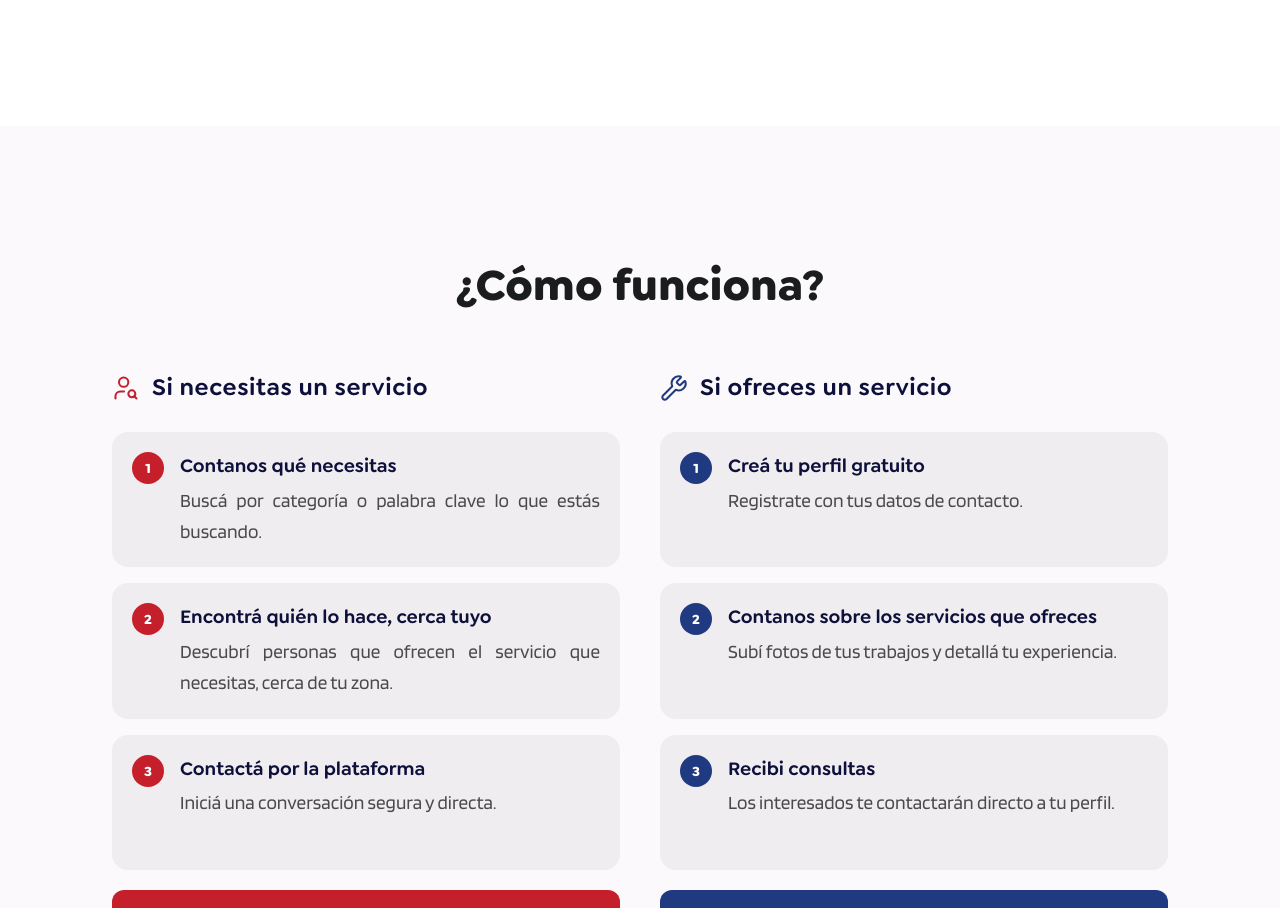
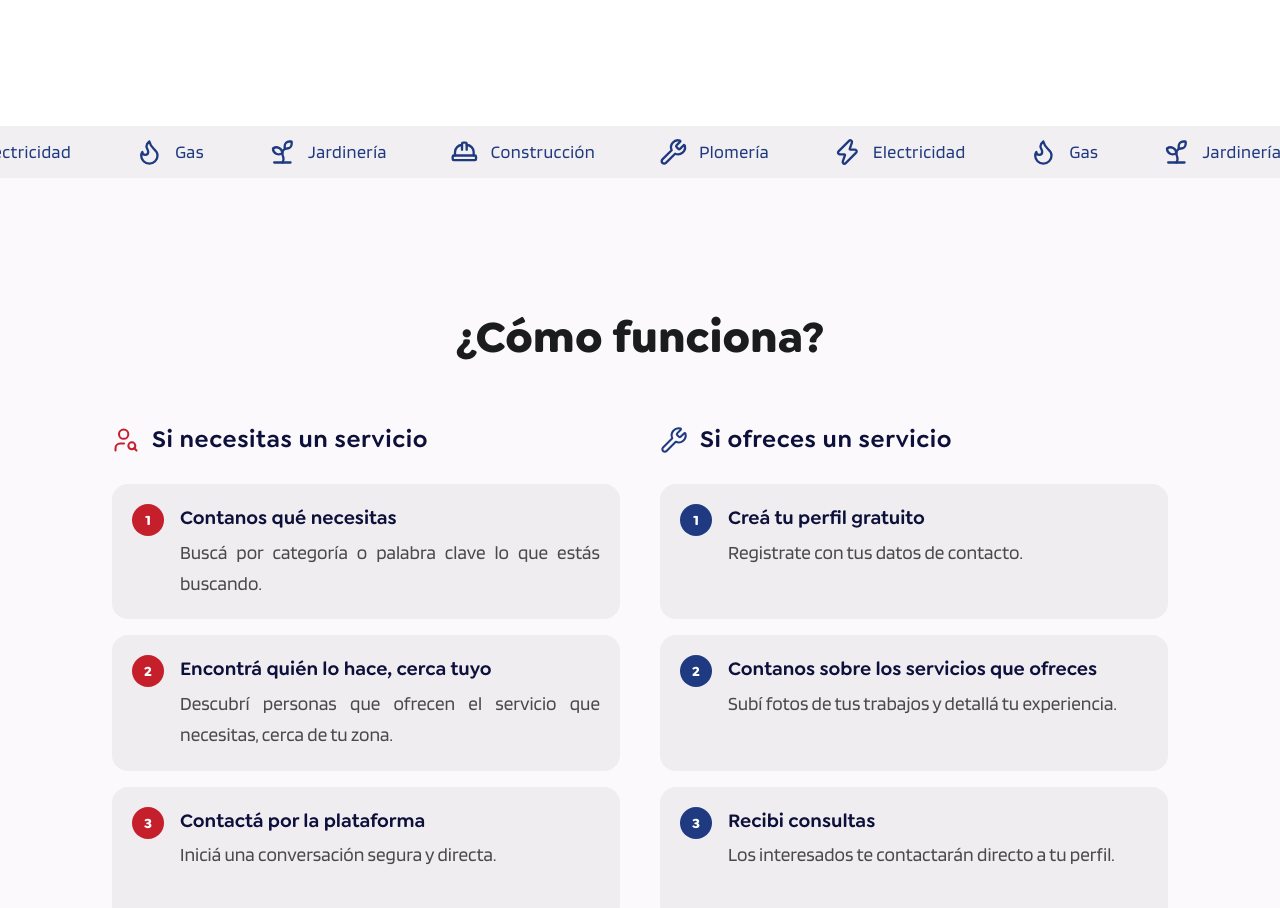
Before and after one commit to agustinatahhan/serviciosgo, a Next.js app: page / in a window 1280 px wide. Shown: the part 1443-2351 px from the top of the page. Built offline with nearby package versions, Linux system fonts and the light colour scheme.

Commit message:
agrego divider de iconos

```diff
--- a/app/page.tsx
+++ b/app/page.tsx
@@ -4,6 +4,7 @@ import QueEs from "@/components/sections/QueEs";
 import ComoFunciona from "@/components/sections/ComoFunciona";
 import CTADoble from "@/components/sections/CTADoble";
 import Footer from "@/components/sections/Footer";
+import Categorias from "@/components/sections/Categorias";
 
 export default function Home() {
   return (
@@ -12,6 +13,7 @@ export default function Home() {
       <main>
         <Hero />
         <QueEs />
+        <Categorias />
         <ComoFunciona />
         <CTADoble />
       </main>
--- /dev/null
+++ b/components/sections/Categorias.tsx
@@ -0,0 +1,16 @@
+"use client";
+
+import { CategoriasCarrousel } from "../ui/CategoriasCarrousel";
+
+
+export default function Categorias() {
+
+  return (
+    <section
+      id="categorias"
+      className="relative bg-[#EFEDEF]/85 flex items-center overflow-hidden scroll-mt-[72px] "
+    >
+      <CategoriasCarrousel />
+    </section>
+  );
+}
--- /dev/null
+++ b/components/ui/CategoriasCarrousel.tsx
@@ -0,0 +1,51 @@
+"use client";
+
+import { Fragment } from "react";
+import { motion } from "framer-motion";
+import { HardHat, Wrench, Zap, Flame, Sprout } from "lucide-react";
+
+export function CategoriasCarrousel() {
+  const categorias = [
+    { name: "Construcción", icon: HardHat },
+    { name: "Plomería", icon: Wrench },
+    { name: "Electricidad", icon: Zap },
+    { name: "Gas", icon: Flame },
+    { name: "Jardinería", icon: Sprout },
+  ];
+
+  return (
+    <section className="py-3 overflow-hidden">
+      <div className="relative flex w-full">
+        {[0, 1].map((track) => (
+          <motion.div
+            key={track}
+            className="flex shrink-0 items-center gap-16 pr-16 whitespace-nowrap"
+            animate={{ x: ["0%", "-100%"] }}
+            transition={{
+              repeat: Infinity,
+              duration: 25,
+              ease: "linear",
+            }}
+          >
+
+            {[...categorias, ...categorias].map((categoria, index) => {
+              const Icon = categoria.icon;
+
+              return (
+                <Fragment key={index}>
+                  <div className="flex items-center gap-3 text-blue-navy cursor-none">
+                    <Icon size={28} />
+                    <span className="text-lg tracking-wide">
+                      {categoria.name}
+                    </span>
+                  </div>
+
+                </Fragment>
+              );
+            })}
+          </motion.div>
+        ))}
+      </div>
+    </section>
+  );
+}
```
